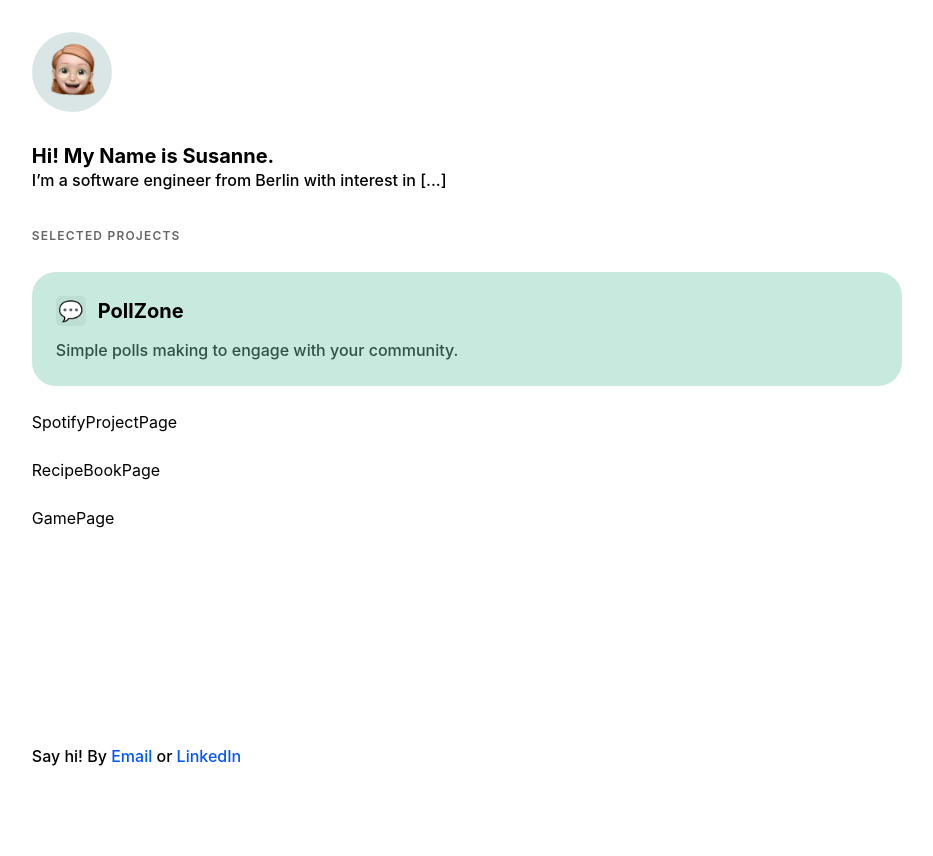
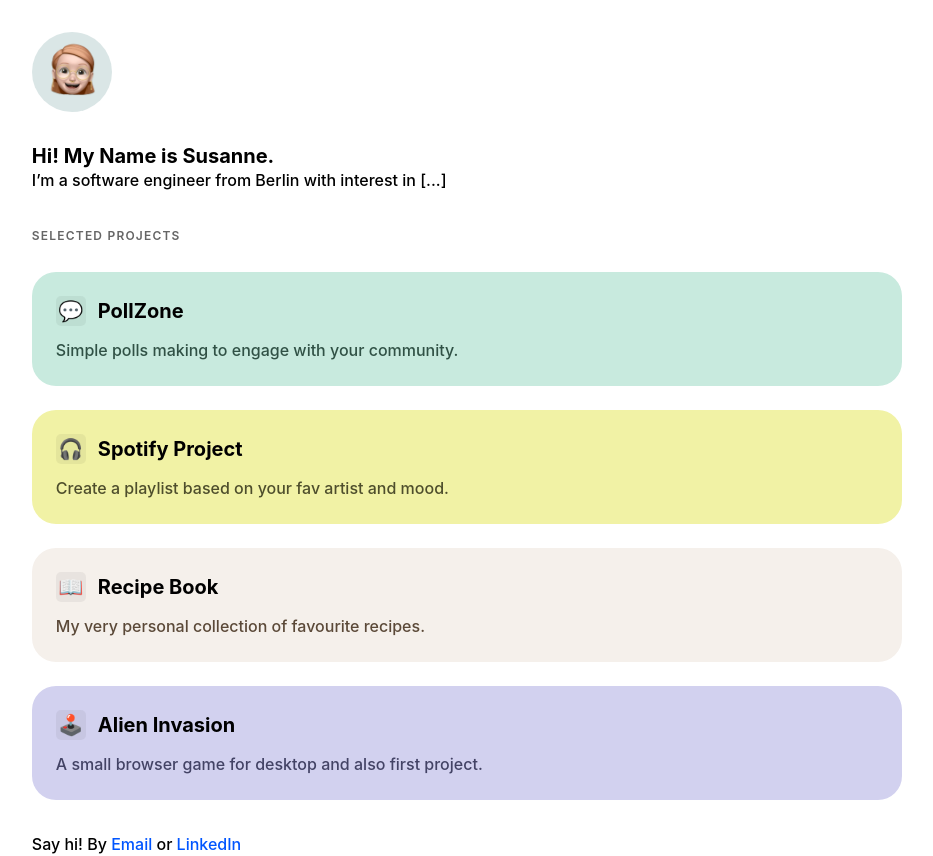
Before and after one commit to justArale/portfolio, a React (Vite) app: page / in a window 1280 px wide. Shown: the whole page, without its empty margins (173-1106 px from the left). Before the commit the page ends 800 px from the top, so only its background shows below. Built offline with nearby package versions, Linux system fonts and the light colour scheme.

Commit message:
setup homepage

```diff
--- a/src/pages/HomePage.jsx
+++ b/src/pages/HomePage.jsx
@@ -1,7 +1,4 @@
 import React from "react";
-import GamePage from "./GamePage";
-import RecipeBookPage from "./RecipeBookPage";
-import SpotifyProjectPage from "./SpotifyProjectPage";
 import Navbar from "../components/Navbar";
 import "../components/Homepage.css";
 import { Link } from "react-router-dom";
@@ -26,9 +23,45 @@ function HomePage() {
             </p>
           </div>
         </Link>
-        <SpotifyProjectPage />
-        <RecipeBookPage />
-        <GamePage />
+        <Link to="/spotify-project" className="noUnderline">
+          <div className="spotifyFiller projectBox">
+            <div className="header">
+              <div className="iconWrapper">
+                <p className="bodyLarge">🎧</p>
+              </div>
+              <h1 className="bodyLarge">Spotify Project</h1>
+            </div>
+            <p className="body spotify">
+              Create a playlist based on your fav artist and mood.
+            </p>
+          </div>
+        </Link>
+        <Link to="/recipe-book" className="noUnderline">
+          <div className="recipebookFiller projectBox">
+            <div className="header">
+              <div className="iconWrapper">
+                <p className="bodyLarge">📖</p>
+              </div>
+              <h1 className="bodyLarge">Recipe Book</h1>
+            </div>
+            <p className="body recipebook">
+              My very personal collection of favourite recipes.
+            </p>
+          </div>
+        </Link>
+        <Link to="/game" className="noUnderline">
+          <div className="gameFiller projectBox">
+            <div className="header">
+              <div className="iconWrapper">
+                <p className="bodyLarge">🕹️</p>
+              </div>
+              <h1 className="bodyLarge">Alien Invasion</h1>
+            </div>
+            <p className="body game">
+              A small browser game for desktop and also first project.
+            </p>
+          </div>
+        </Link>
       </div>
     </div>
   );
```
